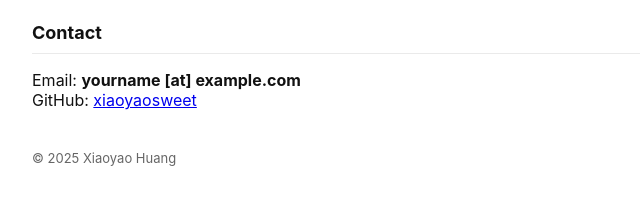
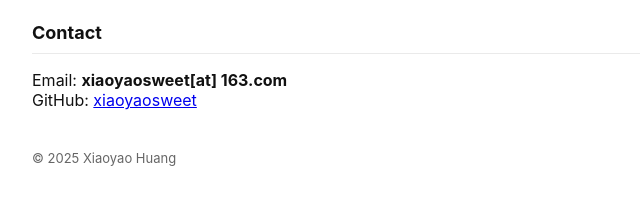
Before and after one commit to xiaoyaosweet/xiaoyaosweet.github.io, a plain HTML site: page index.html in a window 1280 px wide. Shown: the part 2590-2793 px from the top of the page, 118-758 px from the left. Drawn offline with Linux system fonts and the light colour scheme.

Commit message:
Update index.html

```diff
--- a/index.html
+++ b/index.html
@@ -86,7 +86,7 @@
     <section id="contact">
       <h2>Contact</h2>
       <p>
-        Email: <b>yourname [at] example.com</b><br/>
+        Email: <b>xiaoyaosweet[at] 163.com</b><br/>
         GitHub: <a href="https://github.com/xiaoyaosweet" target="_blank" rel="noreferrer">xiaoyaosweet</a>
       </p>
     </section>
```
